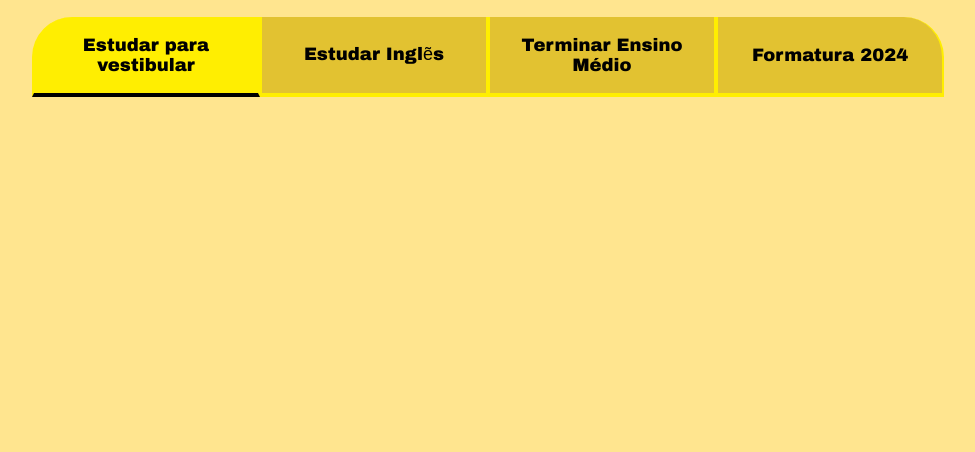
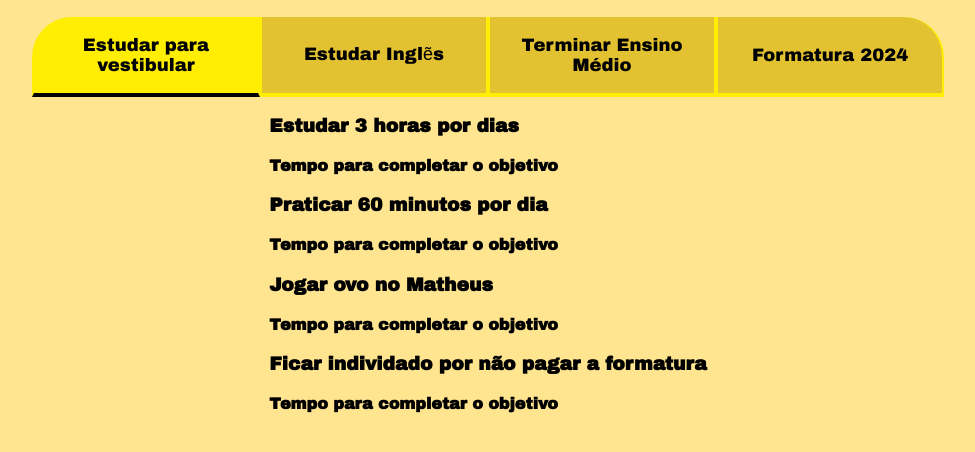
Before and after one commit to renanjarschel/projeto3ewilson, a plain HTML site: page index.html in a window 1280 px wide. Shown: the part 58-510 px from the top of the page, without its empty margins (152-1127 px from the left). Drawn offline with Linux system fonts and the light colour scheme.

Commit message:
giba.2.2

```diff
--- a/index.html
+++ b/index.html
@@ -18,6 +18,27 @@
         <button class="botao">Terminar Ensino Médio</button>
         <button class="botao">Formatura 2024</button>
     </div>
+    <div class="abas-textos">
+        <div class="aba-conteudo-ativo">
+            <h3 class="aba-conteudo-titulo-principal"> Estudar 3 horas por dias </h3>
+            <h4 class="aba-conteudo-titulo-secundario"> Tempo para completar o objetivo </h4>
+        </div>
+        <div class="abas-aba-conteudo">
+            <div class="aba-conteudo-ativo">
+                <h3 class="aba-conteudo-titulo-principal"> Praticar 60 minutos por dia </h3>
+                <h4 class="aba-conteudo-titulo-secundario"> Tempo para completar o objetivo </h4>
+            </div>
+            <div class="abas-aba-conteudo">
+                <div class="aba-conteudo-ativo">
+                    <h3 class="aba-conteudo-titulo-principal"> Jogar ovo no Matheus </h3>
+                    <h4 class="aba-conteudo-titulo-secundario"> Tempo para completar o objetivo </h4>
+                </div>
+                <div class="abas-aba-conteudo">
+                    <div class="aba-conteudo-ativo">
+                        <h3 class="aba-conteudo-titulo-principal"> Ficar individado por não pagar a formatura </h3>
+                        <h4 class="aba-conteudo-titulo-secundario"> Tempo para completar o objetivo </h4>
+                    </div>
+
 </section>
 <script src="main.js"></script>
 </body>
```
